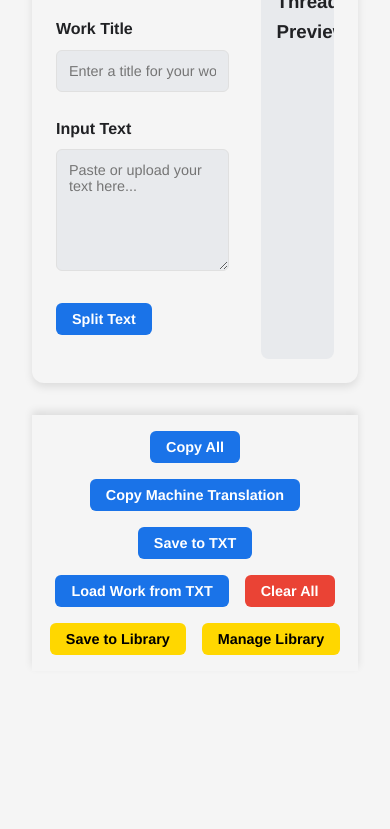
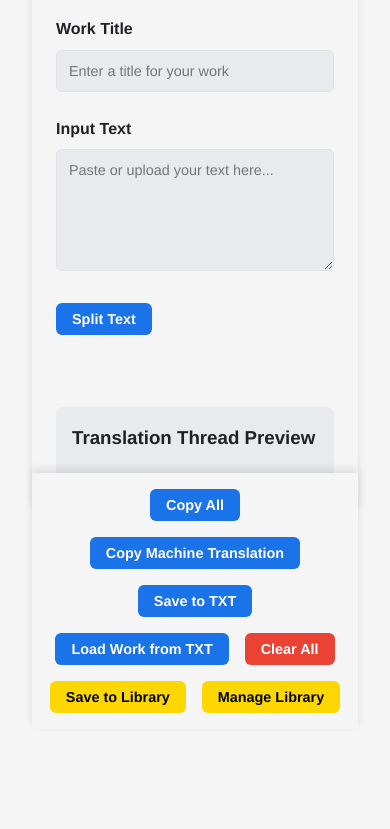
Before and after one commit to panwyyt/Split4Trans, a plain HTML site: page index.html in a window 390 px wide. Shown: the part 115-944 px from the top of the page. Before the commit the page ends 844 px from the top, so only its background shows below. Drawn offline with Linux system fonts and the light colour scheme; a web font is replaced by a local one.

Commit message:
Update index.html

```diff
--- a/index.html
+++ b/index.html
@@ -51,10 +51,12 @@
             padding: 1.5rem;
             display: flex;
             gap: 2rem;
+            flex-wrap: wrap;
         }
 
         .main-content {
             flex: 3;
+            min-width: 100%;
         }
 
         .preview-sidebar {
@@ -275,6 +277,16 @@
             .btn {
                 padding: 0.5rem 1rem;
                 font-size: 0.9rem;
+            }
+            .container {
+                flex-direction: column;
+            }
+            .main-content {
+                min-width: 100%;
+            }
+            .preview-sidebar {
+                min-width: 100%;
+                margin-top: 1rem;
             }
         }
     </style>
```
